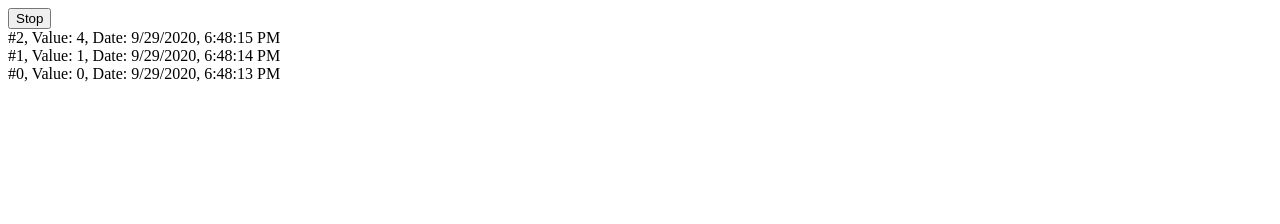
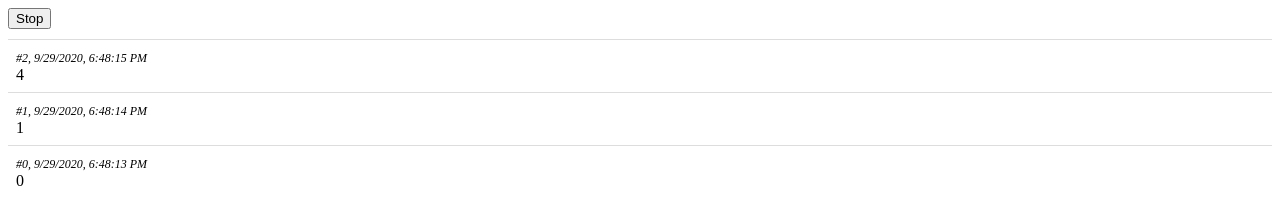
Before and after one commit to Odonno/rxjs-vanilla-player, a website built with webpack: page index.html in a window 1280 px wide. Both pictures are taken after a click on the button "Start". Built offline with nearby package versions, Linux system fonts and the light colour scheme.

Commit message:
feat: add styles for each row

```diff
--- a/src/player.ts
+++ b/src/player.ts
@@ -11,7 +11,14 @@ const displayRow = (value: any) => {
     const date = new Date().toLocaleString();
 
     if (outputElement) {
-        outputElement.innerHTML = `<div>#${currentIndex++}, Value: ${value}, Date: ${date}</div>` + outputElement.innerHTML;
+        const child = `
+<div class="row">
+    <div><i>#${currentIndex++}, ${date}</i></div>
+    <div>${value}</div>
+</div>
+        `;
+
+        outputElement.insertAdjacentHTML("afterbegin", child);
     }
 }
 
--- a/src/styles.css
+++ b/src/styles.css
@@ -1,2 +1,22 @@
-#root {
+#output {
+    margin-top: 10px;
 }
+
+.row {
+    padding: 8px;
+    border-top: 1px solid #ddd;
+    animation: ease-in 0.6s row-entrance;
+}
+
+.row i {
+    font-size: 12px;
+}
+
+@keyframes row-entrance {
+    0% {
+        background-color: moccasin;
+    }
+    100% {
+        background-color: transparent;
+    }
+}
```
Also changed, not shown: index.html (+1 -3 lines).
